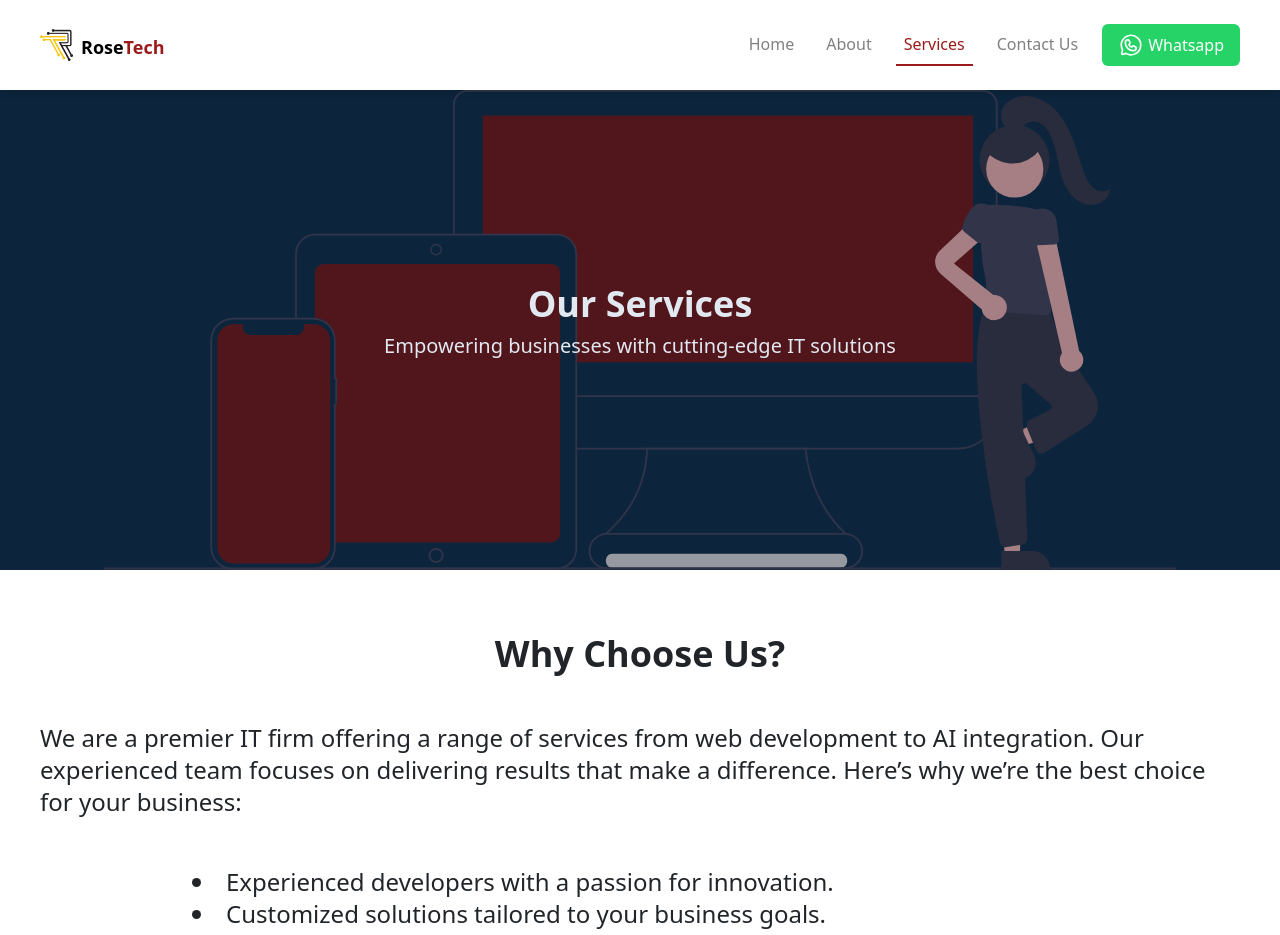
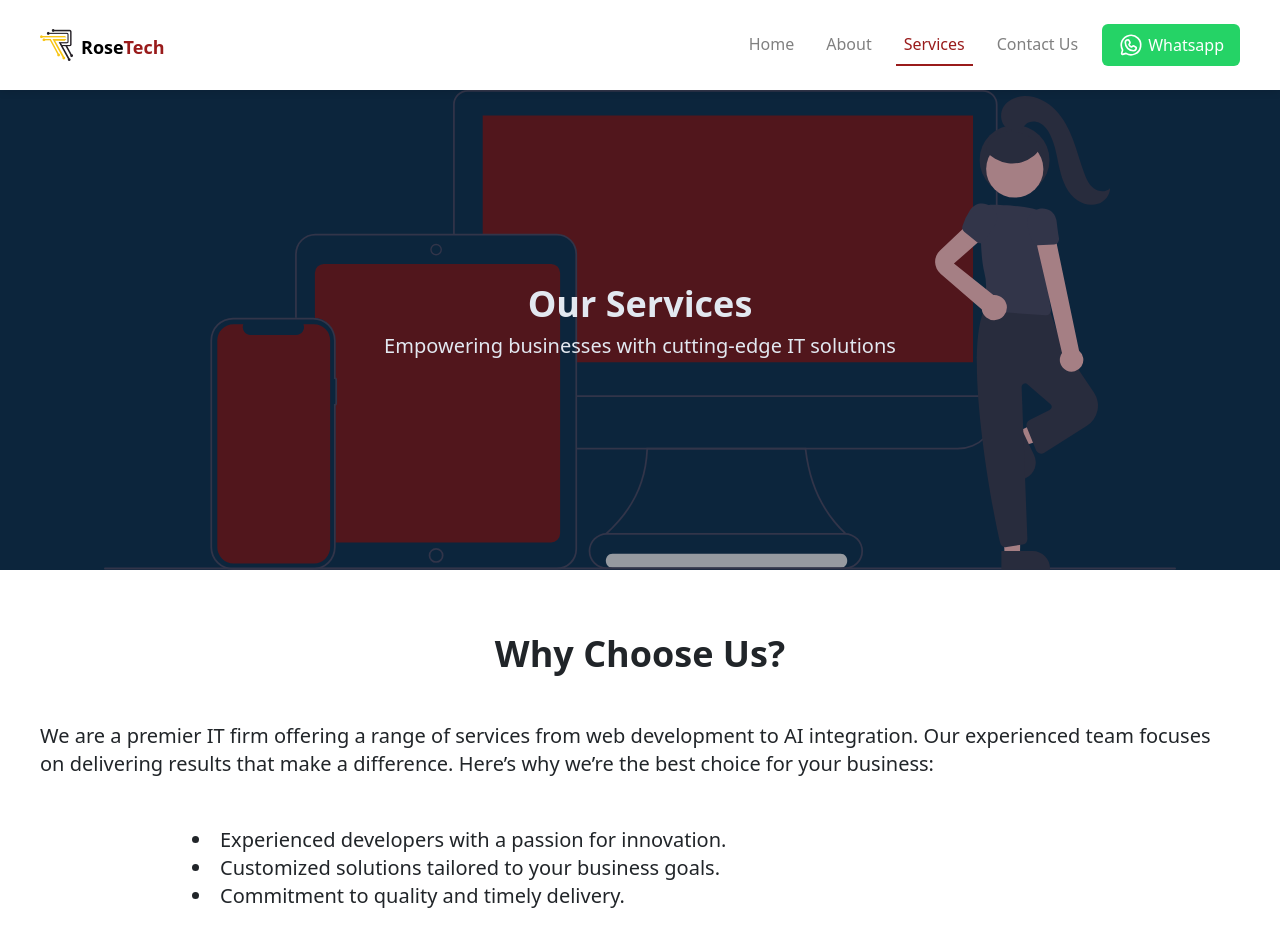
Before and after one commit to Chy-Zaber-Bin-Zahid/CodeSync5, a Next.js app: page /services in a window 1280 px wide. Shown: the top 935 px of the page. Built offline with nearby package versions, Linux system fonts and the light colour scheme; no server answers.

Commit message:
Fixed alignments

```diff
--- a/components/AllServices/WhyChooseUs.tsx
+++ b/components/AllServices/WhyChooseUs.tsx
@@ -16,14 +16,14 @@ const AllServicesWhyChooseUs: React.FC = () => {
       <h2 className="text-4xl font-bold text-center mb-12">Why Choose Us?</h2>
       <div className="mx-auto max-w-big-screen">
         <div className="flex flex-col items-center justify-center">
-          <p className="mb-4 text-2xl ">
+          <p className="mb-4 text-xl ">
             We are a premier IT firm offering a range of services from web
             development to AI integration. Our experienced team focuses on
             delivering results that make a difference. Here’s why we’re the best
             choice for your business:
           </p>
         </div>
-        <ul className="lg:w-4/5 mx-auto list-disc list-inside my-4 text-2xl">
+        <ul className="lg:w-4/5 mx-auto list-disc list-inside my-4 text-xl">
           {reasons.map((reason, index) => (
             <li key={index}>{reason.text}</li>
           ))}
--- a/components/about/WhyChoose.tsx
+++ b/components/about/WhyChoose.tsx
@@ -63,7 +63,7 @@ const WhyChoose = () => {
   ];
   return (
     <div className=" max-w-big-screen mx-auto  my-16 ">
-      <h1 id="whychoose" className="text-3xl lg:text-5xl text-center mb-16">
+      <h1 id="whychoose" className="text-2xl lg:text-4xl text-center mb-16">
         Why Choose <span className="text-red-800">XYZ</span> Solutions
       </h1>
       <div
```
